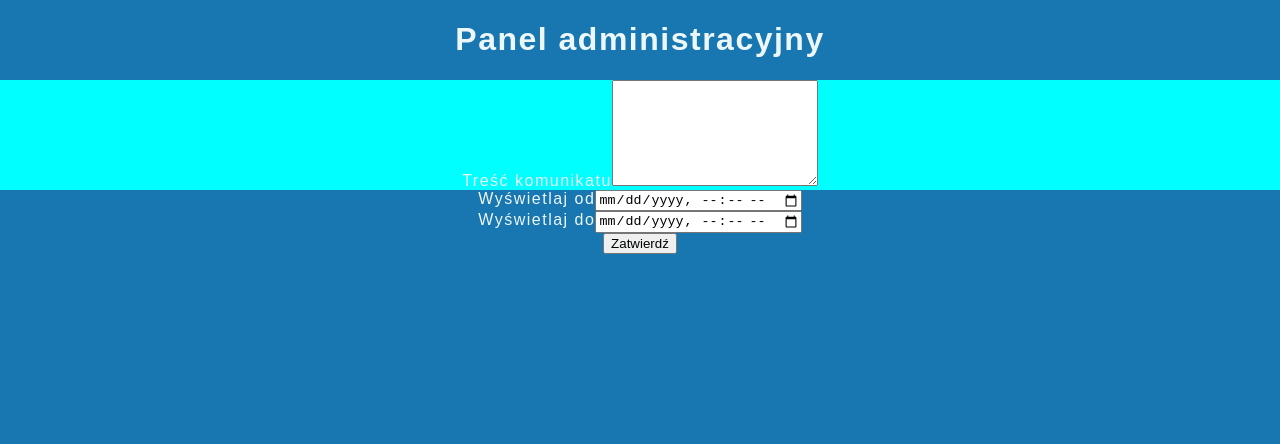
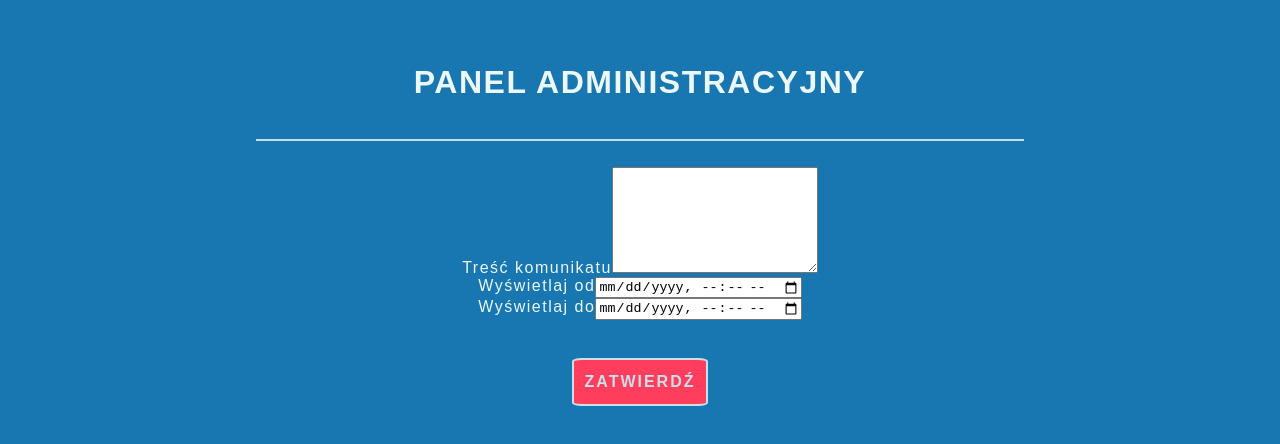
Before and after one commit to pszychowska/statements, a React (Create React App) app: page /home in a window 1280 px wide. Both pictures are taken after a click on the button "Przejdź do panelu administracyjnego". Shown: the top 444 px of the page. Built offline with nearby package versions, Linux system fonts and the light colour scheme.

Commit message:
#17 add button style

```diff
--- a/src/components/adminPanel/AdminPanelContainer.tsx
+++ b/src/components/adminPanel/AdminPanelContainer.tsx
@@ -5,7 +5,7 @@ import styles from "./adminPanel.module.scss";
 export const AdminPanelContainer: FC<any> = (props: any) => {
     return (
         <div>
-            <h1 className={styles.adminPanelHeader}>Panel administracyjny</h1>
+            <h1 className={styles.header}>Panel administracyjny</h1>
             <AdminPanel />
         </div>
     );
--- a/src/components/adminPanel/adminPanel.module.scss
+++ b/src/components/adminPanel/adminPanel.module.scss
@@ -5,13 +5,26 @@ body {
     @include default-margin;
 }
 .header {
+    margin: 2% 20% 2%;
+    padding: 3%;
+    border-bottom: $border-color solid 2px;
+    text-transform: uppercase;
     text-align: center;
 }
 
 .text {
-    background-color: cyan;
     > textarea {
         height: 100px;
         width: 200px;
     }
 }
+
+.submit {
+    @include default-button;
+    margin: 3% auto;
+
+    &:hover {
+        color: $button-color;
+        background-color: $border-color;
+    }
+}
--- a/src/style/mixins.scss
+++ b/src/style/mixins.scss
@@ -34,6 +34,16 @@
 }
 
 @mixin default-button {
+    padding: 10px;
     border: solid $border-color 2px;
+    border-radius: 7%;
     text-transform: uppercase;
+    color: $border-color;
+    background-color: $button-color;
+    font-size: 16px;
+    font-weight: bold;
+    letter-spacing: 2px;
+    line-height: 1.5;
+    text-align: justify;
+    transition: 0.3s;
 }
```
